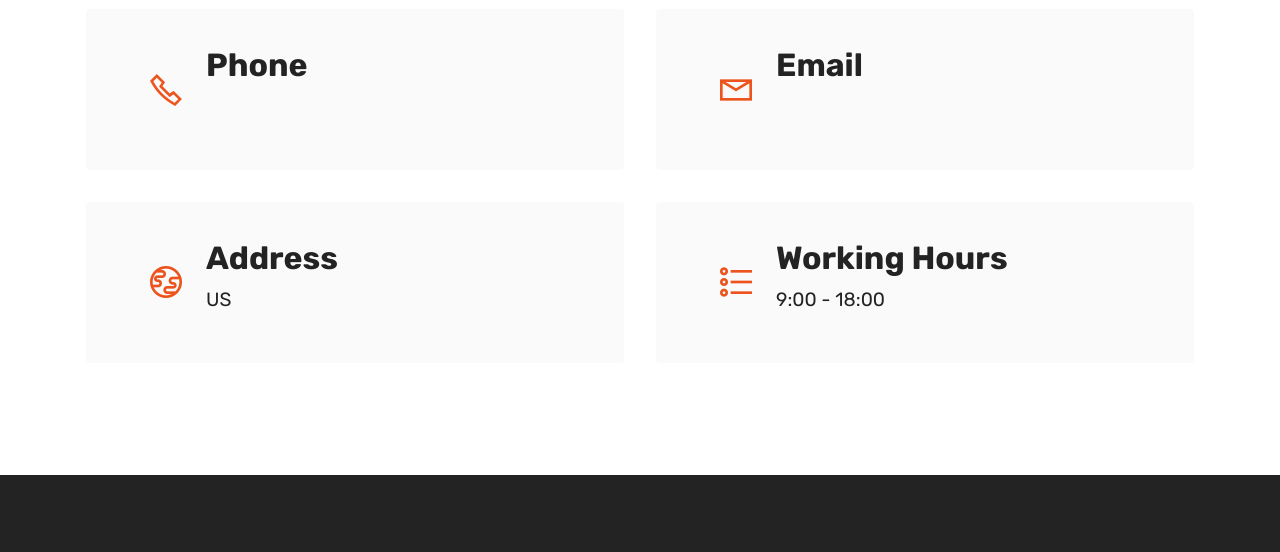
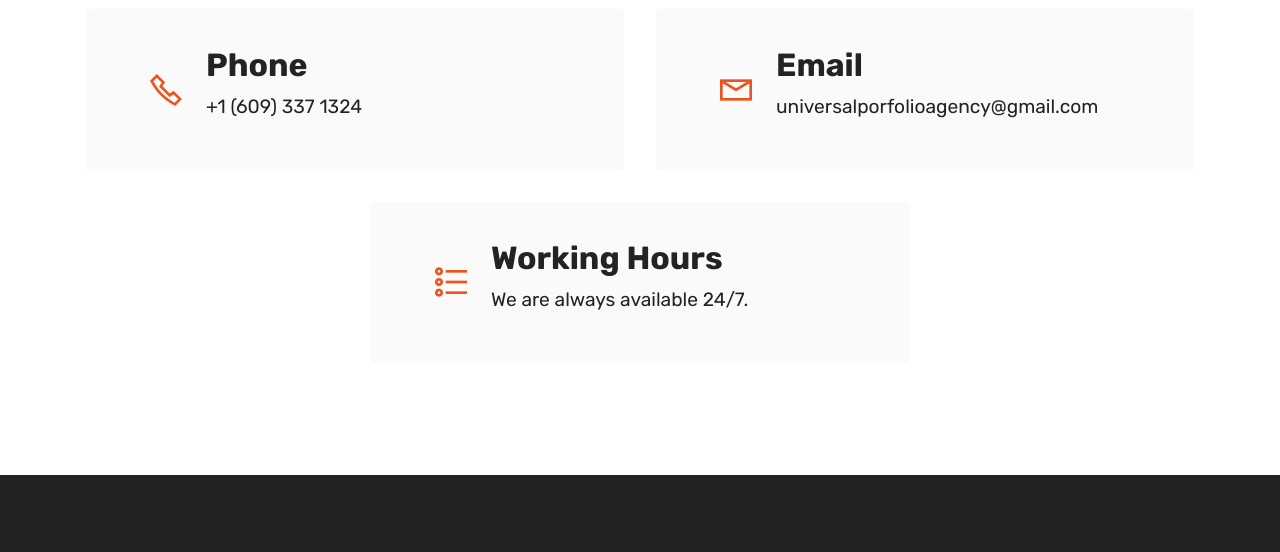
Before and after one commit to Michael-ael/Kcee-shepherd, a plain HTML site: page contact.html in a window 1280 px wide. Shown: the part 665-1217 px from the top of the page. Drawn offline with Linux system fonts and the light colour scheme; files whose address does not match are found by name.

Commit message:
Final changes

```diff
--- a/assets/mobirise/css/mbr-additional.css
+++ b/assets/mobirise/css/mbr-additional.css
@@ -477,6 +477,10 @@ body {
 }
 .text-black {
   color: #232323 !important;
+}
+
+body.dark .text-black{
+  color: #ffffff !important;
 }
 a.text-primary:hover,
 a.text-primary:focus,
--- a/contact.html
+++ b/contact.html
@@ -98,12 +98,12 @@
                     <div class="image-wrapper">
                         <span class="mbr-iconfont mobi-mbri-phone mobi-mbri"></span>
                     </div>
-                    <div class="text-wrapper">
+                    <div class="text-wrapper text-black">
                         <h6 class="card-title mbr-fonts-style mb-1 display-5">
                             <strong>Phone</strong>
                         </h6>
                         <p class="mbr-text mbr-fonts-style display-7">
-                            <a href="tel:+16093371324" class="text-white">+1 (609) 337 1324</a>
+                            <a href="tel:+16093371324" class="text-black">+1 (609) 337 1324</a>
                         </p>
                     </div>
                 </div>
@@ -113,17 +113,17 @@
                     <div class="image-wrapper">
                         <span class="mbr-iconfont mobi-mbri-letter mobi-mbri"></span>
                     </div>
-                    <div class="text-wrapper">
+                    <div class="text-wrapper text-black">
                         <h6 class="card-title mbr-fonts-style mb-1 display-5">
                             <strong>Email</strong>
                         </h6>
                         <p class="mbr-text mbr-fonts-style display-7">
-                            <a href="mailto:universalportfolioagency@gmail.com" class="text-white">universalporfolioagency@gmail.com</a>
+                            <a href="mailto:universalportfolioagency@gmail.com" class="text-black">universalporfolioagency@gmail.com</a>
                         </p>
                     </div>
                 </div>
             </div>
-            <div class="card col-12 col-md-6">
+            <!-- <div class="card col-12 col-md-6">
                 <div class="card-wrapper">
                     <div class="image-wrapper">
                         <span class="mbr-iconfont mobi-mbri-globe mobi-mbri"></span>
@@ -137,18 +137,18 @@
                         </p>
                     </div>
                 </div>
-            </div>
+            </div> -->
             <div class="card col-12 col-md-6">
                 <div class="card-wrapper">
                     <div class="image-wrapper">
                         <span class="mbr-iconfont mobi-mbri-bulleted-list mobi-mbri"></span>
                     </div>
-                    <div class="text-wrapper">
+                    <div class="text-wrapper text-black">
                         <h6 class="card-title mbr-fonts-style mb-1 display-5">
                             <strong>Working Hours</strong>
                         </h6>
                         <p class="mbr-text mbr-fonts-style display-7">
-                            9:00 - 18:00
+                            We are always available 24/7.
                         </p>
                     </div>
                 </div>
```
